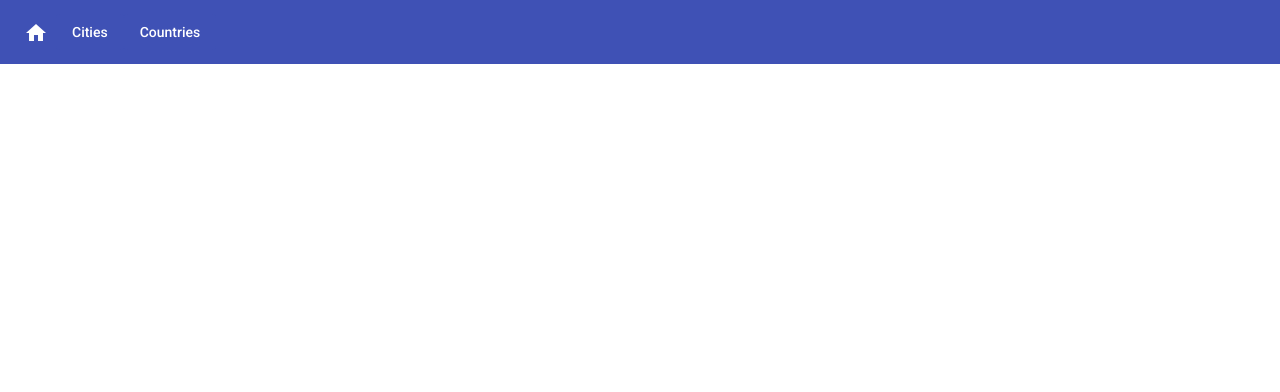
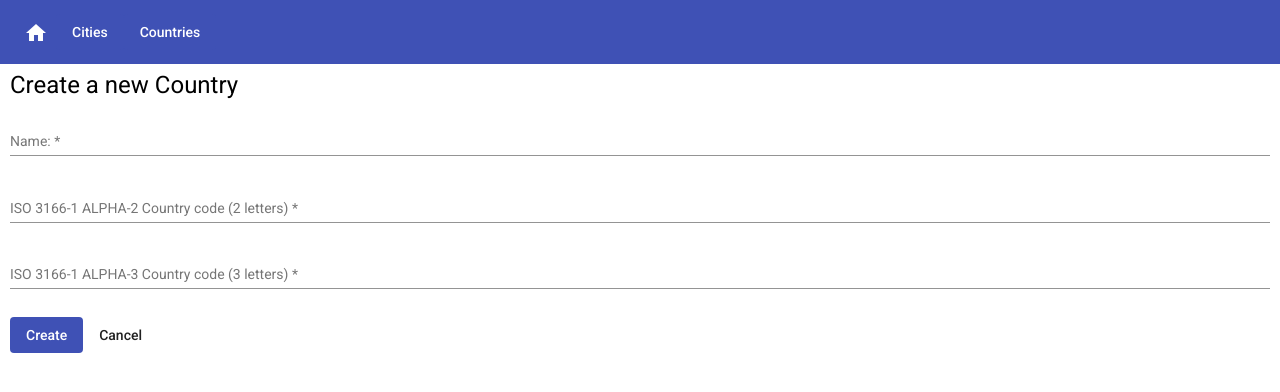
Before and after one commit to ebarretodev/BookAspNet6Angula13, an Angular app in the folder WorldCities/WorldCitiesFront/: page /country in a window 1280 px wide. Before the commit this address led to /. Shown: the top 392 px of the page. Built offline with nearby package versions, Linux system fonts and the light colour scheme.

Commit message:
Criado o Counttry Edit e suas funções. Usado o formbuilder para controle de validação.

```diff
--- a/WorldCities/WorldCitiesFront/src/app/app.module.ts
+++ b/WorldCities/WorldCitiesFront/src/app/app.module.ts
@@ -12,6 +12,7 @@ import { AngularMaterialModule } from './angular-material.module';
 import { CountriesComponent } from './core/cfeature/countries/countries.component';
 import { ReactiveFormsModule } from '@angular/forms';
 import { CityEditComponent } from './core/cfeature/city-edit/city-edit.component';
+import { CountryEditComponent } from './core/cfeature/country-edit/country-edit.component';
 
 @NgModule({
   declarations: [
@@ -20,7 +21,8 @@ import { CityEditComponent } from './core/cfeature/city-edit/city-edit.component
     HomeComponent,
     CitiesComponent,
     CountriesComponent,
-    CityEditComponent
+    CityEditComponent,
+    CountryEditComponent
   ],
   imports: [
     BrowserModule,
--- a/WorldCities/WorldCitiesFront/src/app/core/cfeature/countries/countries.component.html
+++ b/WorldCities/WorldCitiesFront/src/app/core/cfeature/countries/countries.component.html
@@ -1,6 +1,9 @@
 <h1>Countries</h1>
 <p>Here's a list of countries: feel free to play with it.</p>
 <p *ngIf="!countries"><em>Loading...</em></p>
+<button mat-flat-button color="primary" class="btn-add" [routerLink]="['/country']">
+    Add a new Country
+</button>
 <mat-form-field [hidden]="!countries">
     <input matInput #filter (keyup)="loadData(filter.value)" placeholder="Filter by name (or part of it)...">
 </mat-form-field>
@@ -14,7 +17,8 @@
     <!-- Name Column -->
     <ng-container matColumnDef="name">
         <th mat-header-cell *matHeaderCellDef mat-sort-header>Name</th>
-        <td mat-cell *matCellDef="let country"> {{country.name}} </td>
+        <td mat-cell *matCellDef="let country">
+            <a [routerLink]="['/country', country.id]">{{country.name}}</a> </td>
     </ng-container>
     <!-- ISO2 Column -->
     <ng-container matColumnDef="iso2">
--- a/WorldCities/WorldCitiesFront/src/app/core/cfeature/countries/countries.component.scss
+++ b/WorldCities/WorldCitiesFront/src/app/core/cfeature/countries/countries.component.scss
@@ -6,3 +6,6 @@ table.mat-table {
     font-size: 14px;
     width: 100%;
 }
+.btn-add {
+    float: right;
+    }
--- /dev/null
+++ b/WorldCities/WorldCitiesFront/src/app/core/cfeature/country-edit/country-edit.component.html
@@ -0,0 +1,57 @@
+<div class="country-edit">
+    <h1>{{title}}</h1>
+    <p *ngIf="this.id && !country"><em>Loading...</em></p>
+    <form [formGroup]="form" (ngSubmit)="onSubmit()">
+        <!-- Name -->
+        <mat-form-field>
+            <mat-label>Name:</mat-label>
+            <input matInput formControlName="name" required placeholder="Type a name">
+            <mat-error *ngIf="this.form.controls['name'].errors?.['required']">
+                Name is required.
+            </mat-error>
+            <mat-error *ngIf="this.form.controls['name'].errors?.['isDupeField']">
+                Name already exists: please choose another.
+            </mat-error>
+        </mat-form-field>
+        <!-- ISO2 -->
+        <mat-form-field>
+            <mat-label>
+                ISO 3166-1 ALPHA-2 Country code (2 letters)
+            </mat-label>
+            <input matInput formControlName="iso2" required placeholder="Insert the ISO2 Country code">
+            <mat-error *ngIf="this.form.controls['iso2'].errors?.['required']">
+                ISO 3166-1 ALPHA-2 Country code is required.
+            </mat-error>
+            <mat-error *ngIf="this.form.controls['iso2'].errors?.['pattern']">
+                ISO 3166-1 ALPHA-2 Country code requires 2 letters.
+            </mat-error>
+            <mat-error *ngIf="this.form.controls['iso2'].errors?.['isDupeField']">
+                This code already exists: please choose another.
+            </mat-error>
+        </mat-form-field>
+        <!-- ISO3 -->
+        <mat-form-field>
+            <mat-label>
+                ISO 3166-1 ALPHA-3 Country code (3 letters)
+            </mat-label>
+            <input matInput formControlName="iso3" required placeholder="Insert the ISO3 Country code">
+            <mat-error *ngIf="this.form.controls['iso3'].errors?.['required']">
+                ISO 3166-1 ALPHA-3 Country code is required.
+            </mat-error>
+            <mat-error *ngIf="this.form.controls['iso3'].errors?.['pattern']">
+                ISO 3166-1 ALPHA-3 Country code requires 3 letters.
+            </mat-error>
+            <mat-error *ngIf="this.form.controls['iso3'].errors?.['isDupeField']">
+                This code already exists: please choose another.
+            </mat-error>
+        </mat-form-field>
+        <div>
+            <button mat-flat-button color="primary" type="submit">
+                {{ this.id ? "Save" : "Create" }}
+            </button>
+            <button mat-flat-button color="secondary" [routerLink]="['/countries']">
+                Cancel
+            </button>
+        </div>
+    </form>
+</div>
--- /dev/null
+++ b/WorldCities/WorldCitiesFront/src/app/core/cfeature/country-edit/country-edit.component.scss
@@ -0,0 +1,4 @@
+mat-form-field {
+    display: block;
+    margin: 10px 0;
+    }
--- /dev/null
+++ b/WorldCities/WorldCitiesFront/src/app/core/cfeature/country-edit/country-edit.component.ts
@@ -0,0 +1,118 @@
+import { HttpClient, HttpParams } from '@angular/common/http';
+import { Component, OnInit } from '@angular/core';
+import { AbstractControl, AsyncValidatorFn, FormBuilder, FormGroup, Validators } from '@angular/forms';
+import { ActivatedRoute, Router } from '@angular/router';
+import { map, Observable } from 'rxjs';
+import { Country } from 'src/app/models/country';
+import { environment } from 'src/environments/environment';
+
+@Component({
+  selector: 'app-country-edit',
+  templateUrl: './country-edit.component.html',
+  styleUrls: ['./country-edit.component.scss']
+})
+export class CountryEditComponent implements OnInit {
+  // the view title
+  title?: string;
+  // the form model
+  form!: FormGroup;
+  // the country object to edit or create
+  country?: Country;
+  // the country object id, as fetched from the active route:
+  // It's NULL when we're adding a new country,
+  // and not NULL when we're editing an existing one.
+  id?: number;
+  // the countries array for the select
+  countries?: Country[];
+
+  constructor(
+    private fb: FormBuilder,
+    private activatedRoute: ActivatedRoute,
+    private router: Router,
+    private http: HttpClient
+  ) { }
+
+  ngOnInit(): void {
+    this.form = this.fb.group({
+      name: ['', Validators.required, this.isDupeField("name")],
+      iso2: ['', [Validators.required,Validators.pattern(/^[a-zA-Z]{2}$/)],this.isDupeField("iso2")],
+      iso3: ['',
+        [
+          Validators.required,
+          Validators.pattern(/^[a-zA-Z]{3}$/)
+        ],
+        this.isDupeField("iso3")
+      ]
+    });
+    this.loadData()
+  }
+
+  loadData() {
+    // retrieve the ID from the 'id' parameter
+    var idParam = this.activatedRoute.snapshot.paramMap.get('id');
+    this.id = idParam ? +idParam : 0;
+    if (this.id) {
+      // EDIT MODE
+      // fetch the country from the server
+      var url = environment.apiUrl + "/Countries/" + this.id;
+      this.http.get<Country>(url).subscribe(result => {
+        this.country = result;
+        this.title = "Edit - " + this.country.name;
+        // update the form with the country value
+        this.form.patchValue(this.country);
+      }, error => console.error(error));
+    }
+    else {
+      // ADD NEW MODE
+      this.title = "Create a new Country";
+    }
+  }
+
+  onSubmit() {
+    var country = (this.id) ? this.country : <Country>{};
+    if (country) {
+      country.name = this.form.controls['name'].value;
+      country.iso2 = this.form.controls['iso2'].value;
+      country.iso3 = this.form.controls['iso3'].value;
+      if (this.id) {
+        // EDIT mode
+        var url = environment.apiUrl + '/Countries/' + country.id;
+        this.http
+          .put<Country>(url, country)
+          .subscribe(result => {
+            console.log("Country " + country!.id + " has been updated.");
+            // go back to countries view
+            this.router.navigate(['/countries']);
+          }, error => console.error(error));
+      }
+      else {
+        // ADD NEW mode
+        var url = environment.apiUrl + '/Countries';
+        this.http
+          .post<Country>(url, country)
+          .subscribe(result => {
+            console.log("Country " + result.id + " has been created.");
+            // go back to countries view
+            this.router.navigate(['/countries']);
+          }, error => console.error(error));
+      }
+    }
+  }
+
+  isDupeField(fieldName: string): AsyncValidatorFn {
+    return (control: AbstractControl): Observable<{
+      [key: string]: any
+    } | null> => {
+      var params = new HttpParams()
+        .set("countryId", (this.id) ? this.id.toString() : "0")
+        .set("fieldName", fieldName)
+        .set("fieldValue", control.value);
+      var url = environment.apiUrl + '/Countries/IsDupeField';
+      return this.http.post<boolean>(url, null, { params })
+        .pipe(map(result => {
+          return (result ? { isDupeField: true } : null);
+        }));
+    }
+  }
+
+}
```
Also changed, not shown: WorldCities/WorldCitiesFront/src/app/app-routing.module.ts (+8 -5 lines), 1 other file (tests, documents, lock files or other folders).
